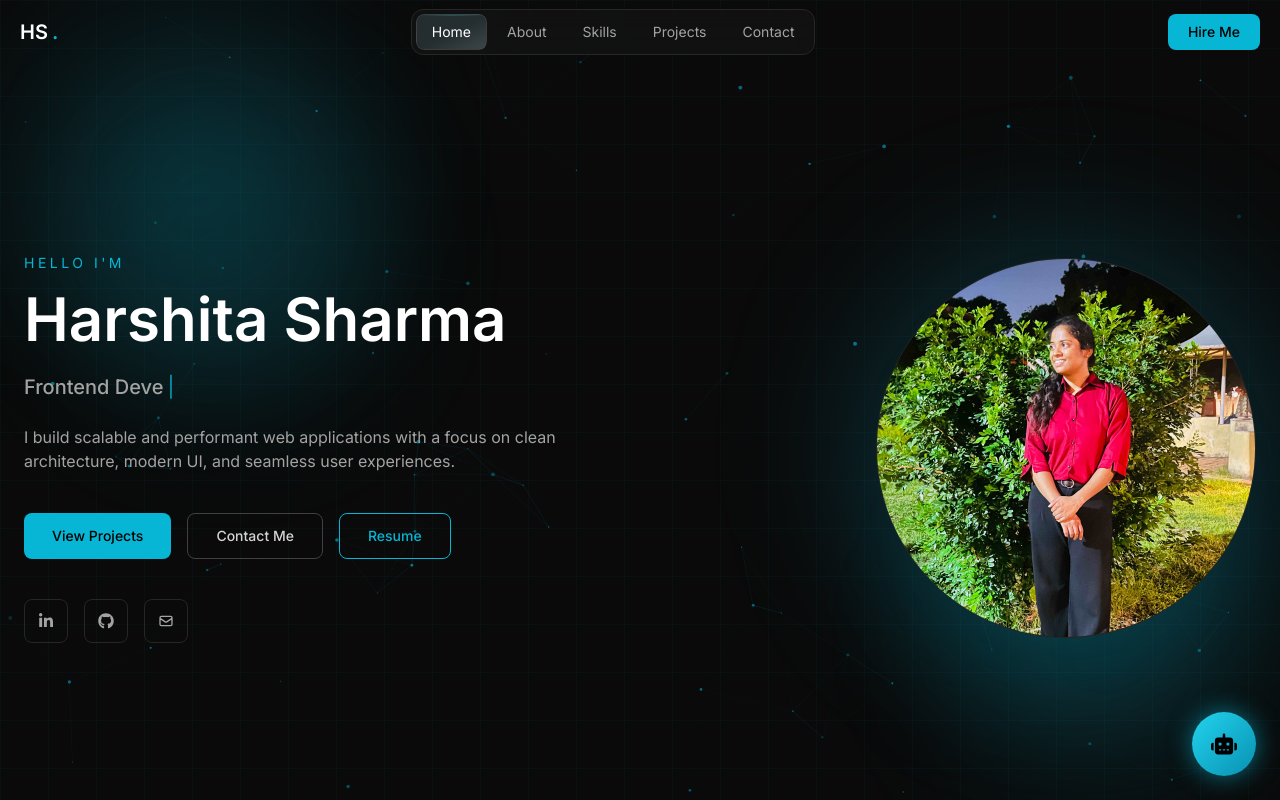
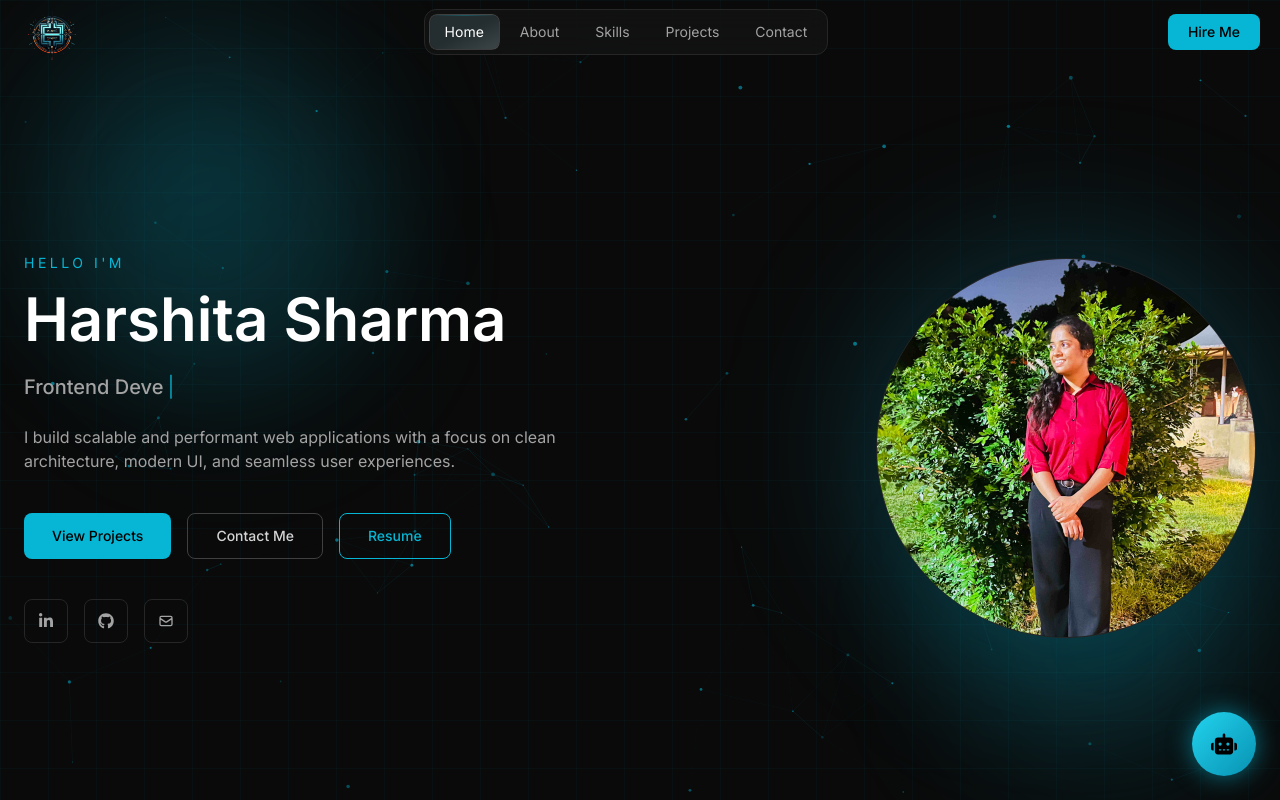
Before and after one commit to Harshita-Sharma-22/react-portfolio, a React (Vite) app: page / in a window 1280 px wide. Shown: the top 800 px of the page. Built offline with nearby package versions, Linux system fonts and the light colour scheme.

Commit message:
Logo In navbar

```diff
--- a/src/components/Layout/Navbar.jsx
+++ b/src/components/Layout/Navbar.jsx
@@ -58,7 +58,7 @@ const Navbar = () => {
       >
         <div className="max-w-7xl mx-auto px-5">
           <div className="flex items-center justify-between h-16">
-            {/* LOGO - Enhanced with glow effect */}
+            {/* LOGO - Enhanced with glow effect
             <button
               onClick={() => scrollToSection("home")}
               className="group relative flex items-center gap-1 text-xl font-semibold text-white"
@@ -69,9 +69,25 @@ const Navbar = () => {
               <span className="text-primary group-hover:translate-x-[2px] group-hover:scale-125 transition-all duration-300 group-hover:drop-shadow-[0_0_8px_rgba(var(--primary-rgb),0.8)]">
                 .
               </span>
-              {/* Glow effect on hover */}
+              {/* Glow effect on hover
               <span className="absolute inset-0 -z-10 opacity-0 group-hover:opacity-100 transition-opacity duration-300 blur-xl bg-primary/20 rounded-full scale-150" />
-            </button>
+            </button> */}
+
+            <button
+  onClick={() => scrollToSection("home")}
+  className="group relative flex items-center"
+>
+  <img
+    src="/assets/HS-Logo.png"
+    alt="logo"
+    className="h-16 w-auto object-contain transition-all duration-300
+    group-hover:scale-110
+    group-hover:drop-shadow-[0_0_10px_rgba(6,182,212,0.6)]"
+  />
+
+  {/* Glow effect (same as before) */}
+  <span className="absolute inset-0 -z-10 opacity-0 group-hover:opacity-100 transition-opacity duration-300 blur-xl bg-primary/20 rounded-full scale-150" />
+</button>
 
             {/* DESKTOP NAV - Enhanced with underline animations */}
             <div className="hidden md:flex items-center gap-1 p-1 rounded-xl bg-neutral-900/60 border border-neutral-800 backdrop-blur-md">
```
Also changed, not shown: public/assets/HS-Logo.png (added).
